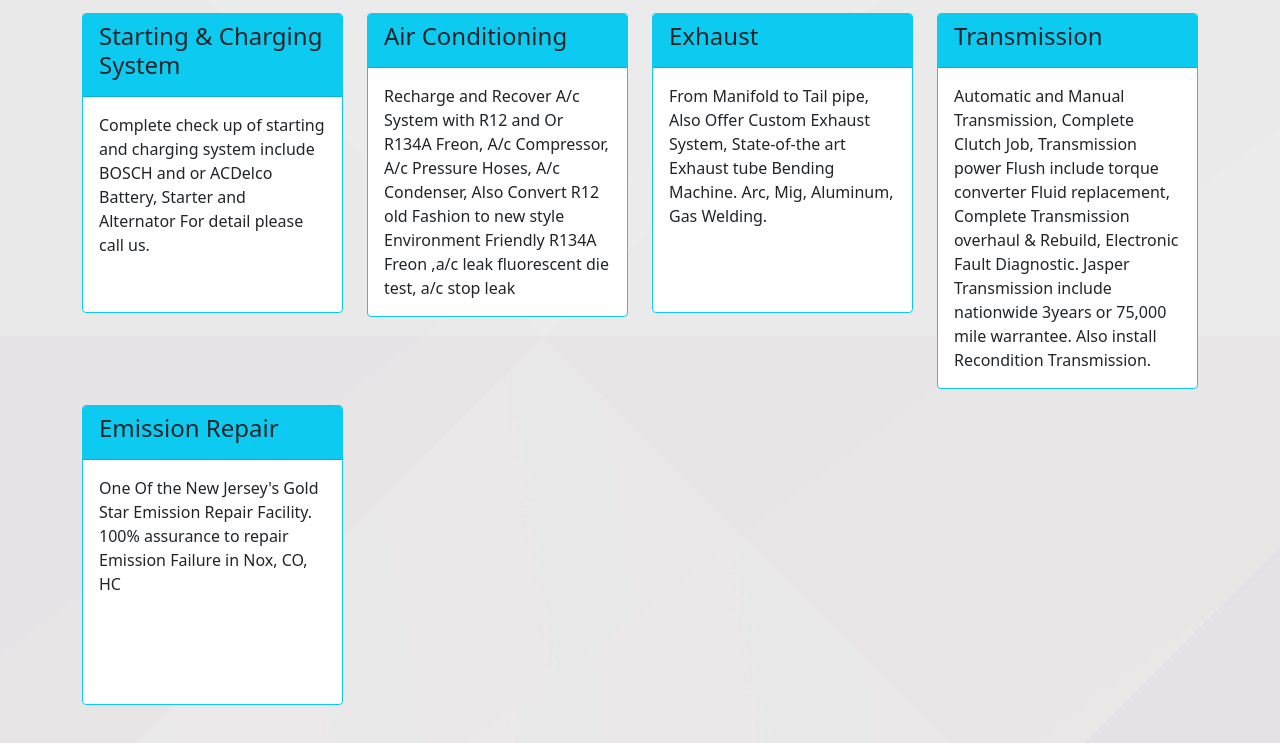
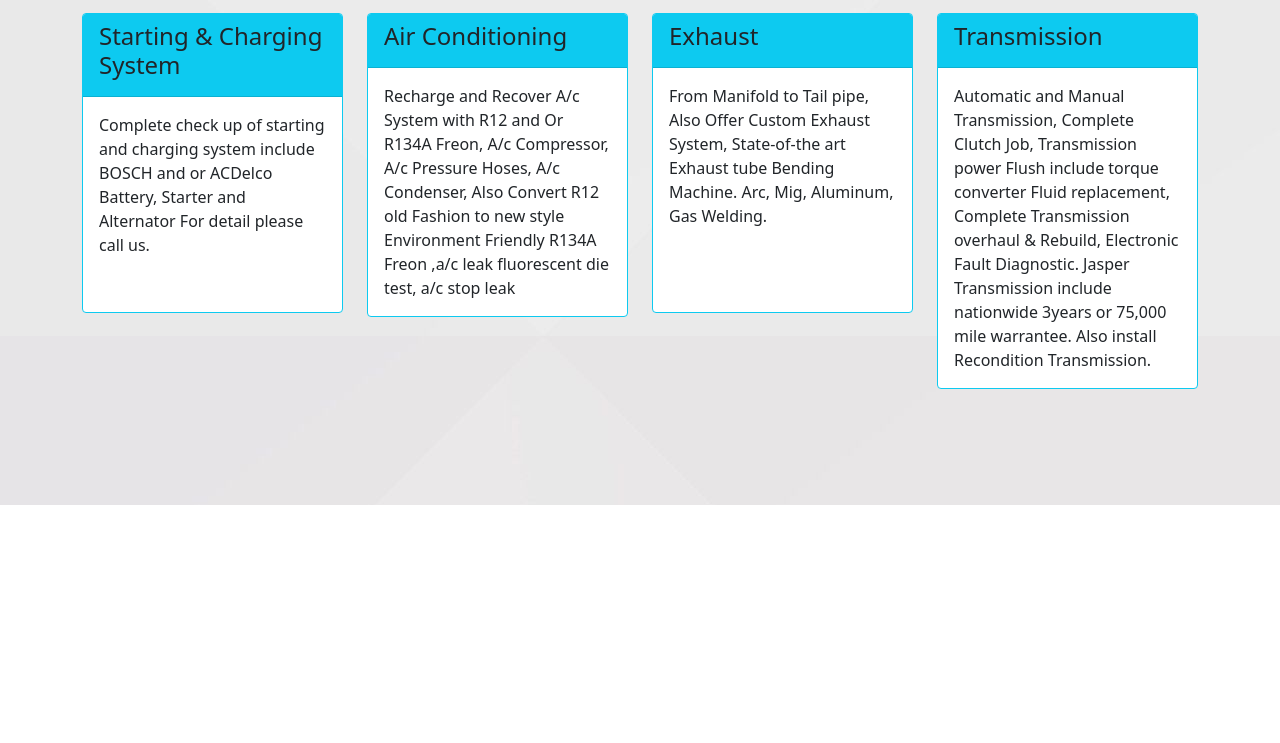
Before and after one commit to Azaharulislam171/IS_117_P4, a plain HTML site: page services.html in a window 1280 px wide. Shown: the part 816-1559 px from the top of the page. After the commit the page ends 1321 px from the top, so only its background shows below. Drawn offline with nearby package versions, Linux system fonts and the light colour scheme.

Commit message:
commit-3

```diff
--- a/services.html
+++ b/services.html
@@ -227,14 +227,7 @@ Due Date:12/03/21
                         Recondition Transmission.</p>
                 </div>
             </div></div>
-        <div class="col-sm-6 col-m-4 col-lg-3"><!--card#9-->
-            <div class="card border-info mb-3">
-                <div class="card-header"><h4>Emission Repair</h4></div>
-                <div class="card-body">
-                    <p class="card-text">One Of the New Jersey's Gold Star Emission Repair Facility. 100% assurance to repair
-                        Emission Failure in Nox, CO, HC</p>
-                </div>
-            </div></div>
+
 
     </div>
 </div>
```
